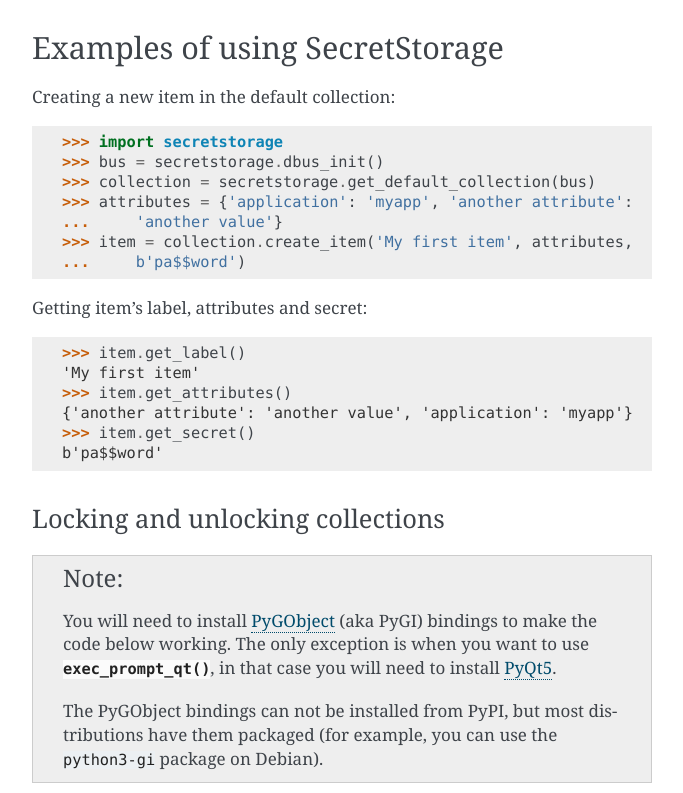
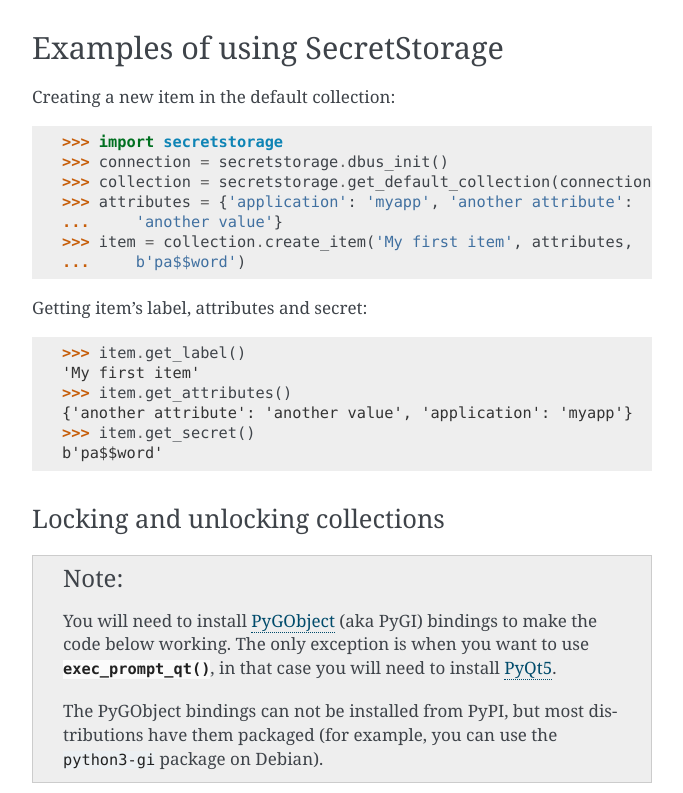
Before and after one commit to mitya57/secretstorage, a Sphinx documentation site: the page built from docs/index.rst, in a window 1280 px wide and 900 px high, scrolled down 710 px, cut to the strip 107-900 px from the top of the window. Shown: the whole strip, without its empty margins (428-1111 px from the left). Built offline with Sphinx 7.4.7, drawn with Linux system fonts in a browser that asks for light colours; pages that are not in the unit, such as notebooks, are missing from menus.

Commit message:
Replace ‘bus’ with ‘connection’ in tests and in docs

```diff
--- a/docs/index.rst
+++ b/docs/index.rst
@@ -42,8 +42,8 @@
 Creating a new item in the default collection:
 
 >>> import secretstorage
->>> bus = secretstorage.dbus_init()
->>> collection = secretstorage.get_default_collection(bus)
+>>> connection = secretstorage.dbus_init()
+>>> collection = secretstorage.get_default_collection(connection)
 >>> attributes = {'application': 'myapp', 'another attribute':
 ...     'another value'}
 >>> item = collection.create_item('My first item', attributes,
```
Also changed, not shown: 4 other files.
